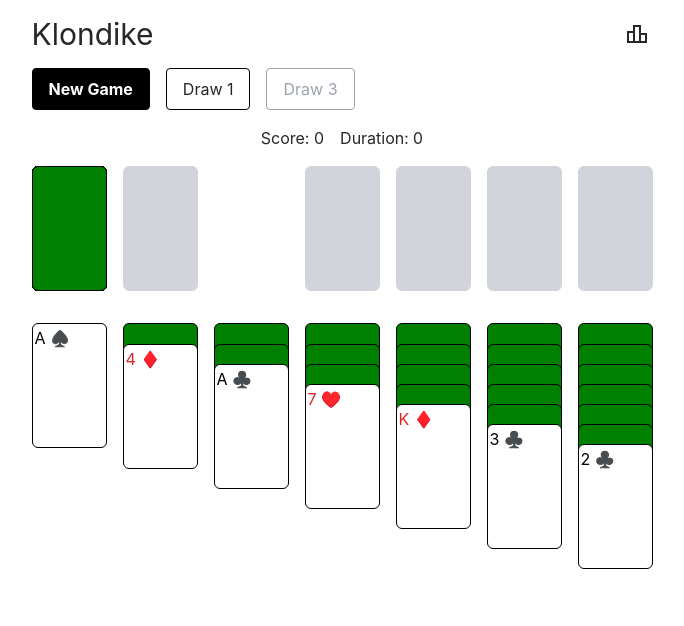
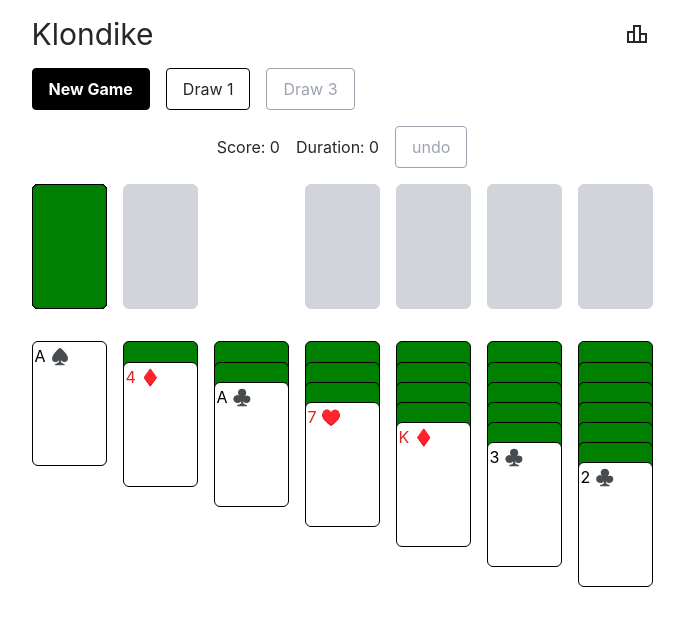
Before and after one commit to brhue/klondike, a React (Vite) app: page / in a window 1280 px wide. Shown: the top 626 px of the page, without its empty margins (298-982 px from the left). Built offline with nearby package versions, Linux system fonts and the light colour scheme.

Commit message:
Basic history/undo working

```diff
--- a/src/KlondikeSolitaire.jsx
+++ b/src/KlondikeSolitaire.jsx
@@ -105,7 +105,10 @@ function Card({ rank, suit, style, faceUp, id, isSelected, handleDoubleClick })
 }
 
 function createInitialState({ initialDrawMode, savedState }) {
-  if (savedState) return savedState
+  if (savedState) {
+    return Array.isArray(savedState) ? savedState : [savedState]
+  }
+
   let deck = []
   let i = 1
   Object.keys(ranks).forEach((rank) => {
@@ -136,15 +139,18 @@ function createInitialState({ initialDrawMode, savedState }) {
   }
 
   state.stock = deck
-  return state
+  return [state]
 }
 
 function klondikeReducer(state, action) {
+  let currentGameState = state.at(action.historyIndex)
   switch (action.type) {
     case 'move_foundation_to_foundation':
-      return {
-        ...state,
-        foundations: state.foundations
+      return [
+        ...state.slice(0, action.historyIndex + 1),
+        {
+          ...currentGameState,
+          foundations: currentGameState.foundations
             .map((f) => {
               return f.filter((c) => c.id !== action.card.id)
             })
@@ -154,24 +160,30 @@ function klondikeReducer(state, action) {
               }
               return f
             }),
-      }
+        },
+      ]
     case 'move_waste_to_foundation':
-      return {
-        ...state,
-        score: state.score + 10,
-        waste: state.waste.filter((c) => c.id !== action.card.id),
-        foundations: state.foundations.map((f, i) => {
+      return [
+        ...state.slice(0, action.historyIndex + 1),
+        {
+          ...currentGameState,
+          score: currentGameState.score + 10,
+          waste: currentGameState.waste.filter((c) => c.id !== action.card.id),
+          foundations: currentGameState.foundations.map((f, i) => {
             if (i === action.targetId) {
               return [...f, action.card]
             }
             return f
           }),
-      }
+        },
+      ]
     case 'move_tableau_to_foundation':
-      return {
-        ...state,
-        score: action.previousCard?.faceUp ? state.score + 10 : state.score + 15,
-        tableaux: state.tableaux.map((t) => {
+      return [
+        ...state.slice(0, action.historyIndex + 1),
+        {
+          ...currentGameState,
+          score: action.previousCard?.faceUp ? currentGameState.score + 10 : currentGameState.score + 15,
+          tableaux: currentGameState.tableaux.map((t) => {
             return t
               .filter((c) => c.id !== action.card.id)
               .map((c, i, a) => {
@@ -181,44 +193,53 @@ function klondikeReducer(state, action) {
                 return c
               })
           }),
-        foundations: state.foundations.map((f, i) => {
+          foundations: currentGameState.foundations.map((f, i) => {
             if (i === action.targetId) {
               return [...f, action.card]
             }
             return f
           }),
-      }
+        },
+      ]
     case 'move_foundation_to_tableau':
-      return {
-        ...state,
-        score: Math.max(state.score - 15, 0),
-        foundations: state.foundations.map((f) => {
+      return [
+        ...state.slice(0, action.historyIndex + 1),
+        {
+          ...currentGameState,
+          score: Math.max(currentGameState.score - 15, 0),
+          foundations: currentGameState.foundations.map((f) => {
             return f.filter((c) => c.id !== action.card.id)
           }),
-        tableaux: state.tableaux.map((t, i) => {
+          tableaux: currentGameState.tableaux.map((t, i) => {
             if (i === action.targetId) {
               return [...t, action.card]
             }
             return t
           }),
-      }
+        },
+      ]
     case 'move_waste_to_tableau':
-      return {
-        ...state,
-        score: state.score + 5,
-        waste: state.waste.filter((c) => c.id !== action.card.id),
-        tableaux: state.tableaux.map((t, i) => {
+      return [
+        ...state.slice(0, action.historyIndex + 1),
+        {
+          ...currentGameState,
+          score: currentGameState.score + 5,
+          waste: currentGameState.waste.filter((c) => c.id !== action.card.id),
+          tableaux: currentGameState.tableaux.map((t, i) => {
             if (i == action.targetId) {
               return [...t, action.card]
             }
             return t
           }),
-      }
+        },
+      ]
     case 'move_stack_to_tableau':
-      return {
-        ...state,
-        score: action.previousCard?.faceUp ? state.score : state.score + 5,
-        tableaux: state.tableaux
+      return [
+        ...state.slice(0, action.historyIndex + 1),
+        {
+          ...currentGameState,
+          score: action.previousCard?.faceUp ? currentGameState.score : currentGameState.score + 5,
+          tableaux: currentGameState.tableaux
             .map((t) => {
               return t
                 .filter((c) => !action.cards.includes(c))
@@ -235,7 +256,8 @@ function klondikeReducer(state, action) {
               }
               return t
             }),
-      }
+        },
+      ]
     case 'change_draw_mode':
       let initialState = createInitialState()
       return {
@@ -243,10 +265,12 @@ function klondikeReducer(state, action) {
         drawMode: action.value,
       }
     case 'reset_waste':
-      return {
-        ...state,
-        score: state.drawMode === 1 ? Math.max(state.score - 100, 0) : state.score,
-        stock: state.waste
+      return [
+        ...state.slice(0, action.historyIndex + 1),
+        {
+          ...currentGameState,
+          score: currentGameState.drawMode === 1 ? Math.max(currentGameState.score - 100, 0) : currentGameState.score,
+          stock: currentGameState.waste
             .map((card) => {
               return {
                 ...card,
@@ -255,36 +279,39 @@ function klondikeReducer(state, action) {
             })
             .reverse(),
           waste: [],
-      }
+        },
+      ]
     case 'draw': {
-      let cards = state.stock
-        .slice(-state.drawMode)
+      let cards = currentGameState.stock
+        .slice(-currentGameState.drawMode)
         .map((c) => ({ ...c, faceUp: true }))
         .reverse()
-      return {
-        ...state,
-        stock: state.stock.slice(0, -state.drawMode),
-        waste: [...state.waste, ...cards],
-      }
+      return [
+        ...state.slice(0, action.historyIndex + 1),
+        {
+          ...currentGameState,
+          stock: currentGameState.stock.slice(0, -currentGameState.drawMode),
+          waste: [...currentGameState.waste, ...cards],
+        },
+      ]
     }
     case 'invalid_move':
-      return { ...state }
-    case 'update_duration':
-      return {
-        ...state,
-        duration: state.duration + 1,
-      }
+      // return { ...currentGameState }
+      return state
   }
   throw Error('Unknown action: ' + action.type)
 }
 
 function KlondikeSolitaire({ scores, updateScores, onNewGame, initialDrawMode, savedState, updateSavedState }) {
   let [state, dispatch] = useReducer(klondikeReducer, { initialDrawMode, savedState }, createInitialState)
+  // let [history, setHistory] = useState([state])
+  let [historyIndex, setHistoryIndex] = useState(0)
 
   let [selectedCard, setSelectedCard] = useState()
   let [hasStarted, setHasStarted] = useState(false)
 
-  let { duration, score, stock, waste, foundations, tableaux, drawMode } = state
+  let [duration, setDuration] = useState(0)
+  let { score, stock, waste, foundations, tableaux, drawMode } = state[historyIndex]
 
   let checkIsGameOver = (foundations) => foundations.every((f) => f.length === 13)
   let isGameOver = checkIsGameOver(foundations)
@@ -302,7 +329,7 @@ function KlondikeSolitaire({ scores, updateScores, onNewGame, initialDrawMode, s
     }
     if (hasStarted) {
       let id = setInterval(() => {
-        dispatch({ type: 'update_duration' })
+        setDuration((d) => d + 1)
       }, 1000)
       return () => {
         clearInterval(id)
@@ -338,7 +365,9 @@ function KlondikeSolitaire({ scores, updateScores, onNewGame, initialDrawMode, s
         targetId: targetFoundation,
         previousCard,
         card,
+        historyIndex,
       })
+      setHistoryIndex(historyIndex + 1)
     } else if (card.containingPile === 'waste') {
       // TODO: Can we get this information before this point and perhaps bail earlier
       let isTopCard = card.id === waste.at(-1).id
@@ -347,7 +376,9 @@ function KlondikeSolitaire({ scores, updateScores, onNewGame, initialDrawMode, s
         type: 'move_waste_to_foundation',
         targetId: targetFoundation,
         card,
+        historyIndex,
       })
+      setHistoryIndex(historyIndex + 1)
     }
     setSelectedCard(null)
   }
@@ -359,8 +390,16 @@ function KlondikeSolitaire({ scores, updateScores, onNewGame, initialDrawMode, s
           New Game
         </Button>
       </GameOverModal>
-      <p className="flex gap-4 justify-center mb-4">
+      <p className="flex gap-4 items-center justify-center mb-4">
         <span>Score: {score}</span> <span className="tabular-nums">Duration: {duration}</span>
+        <Button
+          onClick={() => {
+            setHistoryIndex((c) => (c === 0 ? 0 : c - 1))
+          }}
+          disabled={historyIndex === 0}
+        >
+          undo
+        </Button>
       </p>
       <div
         className="play-area select-none flex-grow"
@@ -369,10 +408,12 @@ function KlondikeSolitaire({ scores, updateScores, onNewGame, initialDrawMode, s
             setHasStarted(true)
           }
           if (e.target.matches('.stock') || e.target.matches('.stock .card')) {
-            if (state.stock.length === 0) {
-              dispatch({ type: 'reset_waste' })
+            if (stock.length === 0) {
+              dispatch({ type: 'reset_waste', historyIndex })
+              setHistoryIndex(historyIndex + 1)
             } else {
-              dispatch({ type: 'draw' })
+              dispatch({ type: 'draw', historyIndex })
+              setHistoryIndex(historyIndex + 1)
             }
           } else if (e.target.matches('.tableau') || e.target.matches('.tableau .card')) {
             if (selectedCard) {
@@ -397,7 +438,9 @@ function KlondikeSolitaire({ scores, updateScores, onNewGame, initialDrawMode, s
                     targetId: id,
                     previousCard,
                     cards,
+                    historyIndex,
                   })
+                  setHistoryIndex(historyIndex + 1)
                 }
               } else if (containingPile === 'waste') {
                 let card = waste.find((c) => c.id === selectedCard.id)
@@ -412,7 +455,9 @@ function KlondikeSolitaire({ scores, updateScores, onNewGame, initialDrawMode, s
                     type: 'move_waste_to_tableau',
                     targetId: id,
                     card,
+                    historyIndex,
                   })
+                  setHistoryIndex(historyIndex + 1)
                 }
               } else if (containingPile === 'foundation') {
                 let foundationIndex = foundations.findIndex((f) => f.some((c) => c.id === selectedCard.id))
@@ -426,7 +471,9 @@ function KlondikeSolitaire({ scores, updateScores, onNewGame, initialDrawMode, s
                     type: 'move_foundation_to_tableau',
                     targetId: id,
                     card,
+                    historyIndex,
                   })
+                  setHistoryIndex(historyIndex + 1)
                 }
               }
               setSelectedCard(null)
@@ -457,7 +504,9 @@ function KlondikeSolitaire({ scores, updateScores, onNewGame, initialDrawMode, s
                     targetId: id,
                     previousCard,
                     card,
+                    historyIndex,
                   })
+                  setHistoryIndex(historyIndex + 1)
                 }
               } else if (containingPile === 'waste') {
                 let card = waste.find((c) => c.id === selectedCard.id)
@@ -472,7 +521,9 @@ function KlondikeSolitaire({ scores, updateScores, onNewGame, initialDrawMode, s
                     type: 'move_waste_to_foundation',
                     targetId: id,
                     card,
+                    historyIndex,
                   })
+                  setHistoryIndex(historyIndex + 1)
                 }
               } else if (containingPile === 'foundation') {
                 let foundationIndex = foundations.findIndex((f) => f.some((c) => c.id === selectedCard.id))
@@ -486,7 +537,9 @@ function KlondikeSolitaire({ scores, updateScores, onNewGame, initialDrawMode, s
                     type: 'move_foundation_to_foundation',
                     targetId: id,
                     card,
+                    historyIndex,
                   })
+                  setHistoryIndex(historyIndex + 1)
                 }
               }
               setSelectedCard(null)
```
Lines whose indentation alone changed are shown as unchanged.
